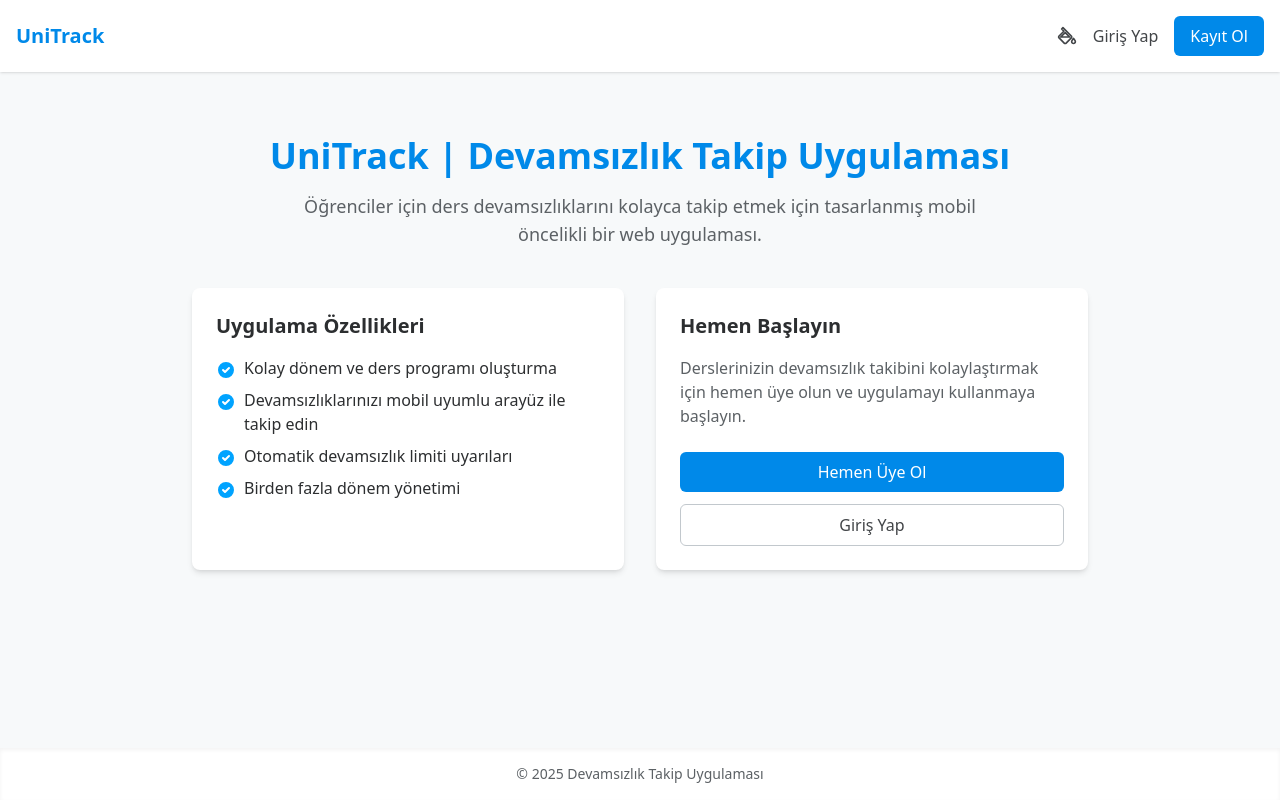
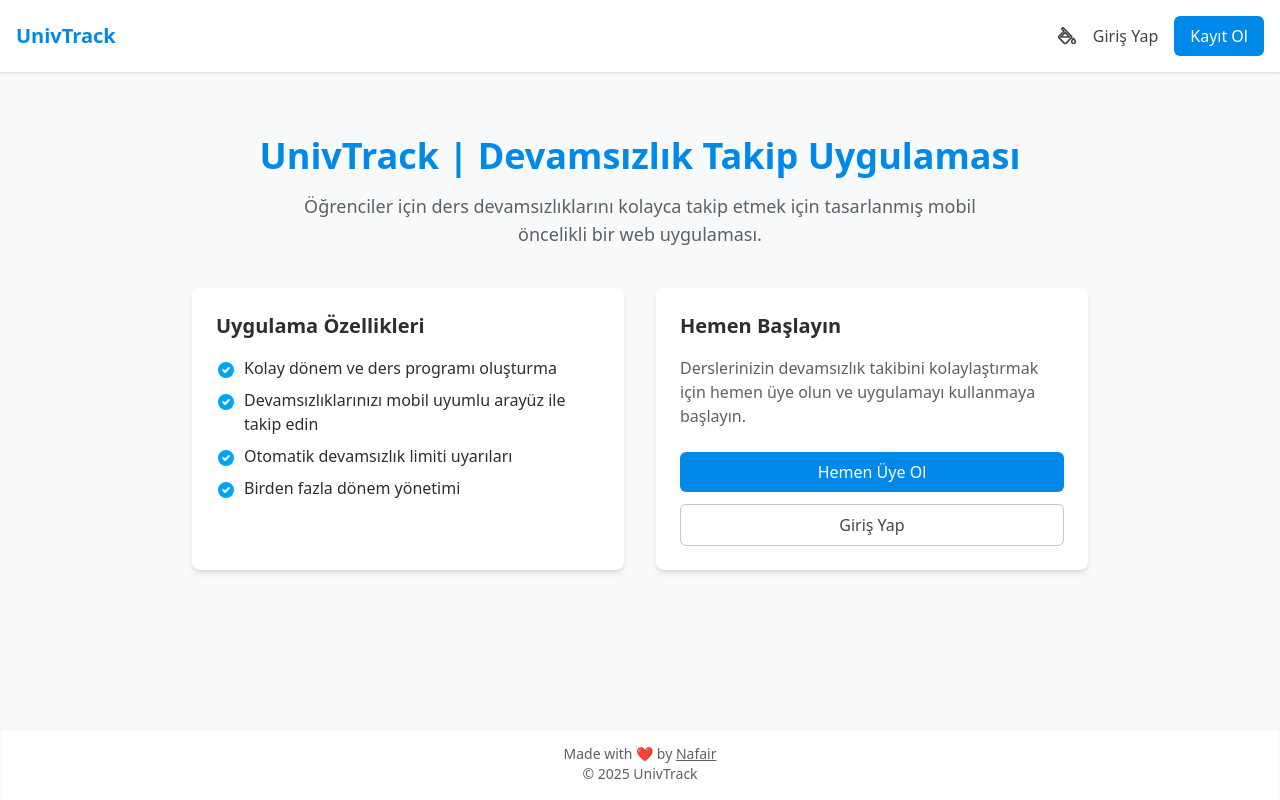
Before and after one commit to furkandlkdr/university-absent-tracker, a Nuxt app: page / in a window 1280 px wide. Built offline with nearby package versions, Linux system fonts and the light colour scheme; no server answers.

Commit message:
feat: update application name to 'UnivTrack' across the project for consistency

```diff
--- a/layouts/default.vue
+++ b/layouts/default.vue
@@ -3,7 +3,7 @@
     <header class="bg-surface-light dark:bg-surface-dark shadow">
       <nav class="container mx-auto px-4 py-4 flex items-center justify-between">
         <NuxtLink to="/" class="text-xl font-bold text-primary-600 dark:text-primary-400">
-          UniTrack
+          UnivTrack
         </NuxtLink>
 
         <!-- Navigasyon bağlantıları (oturum açmış kullanıcılar) -->
@@ -63,7 +63,8 @@
 
     <footer class="bg-surface-light dark:bg-surface-dark shadow-inner mt-auto">
       <div class="container mx-auto px-4 py-4 text-center text-gray-600 dark:text-gray-400 text-sm">
-        &copy; {{ new Date().getFullYear() }} Devamsızlık Takip Uygulaması
+      <p>Made with ❤️ by <a href="https://github.com/furkandlkdr" class="underline hover:text-primary-500 transition-colors">Nafair</a></p>
+      <p>&copy; {{ new Date().getFullYear() }} UnivTrack</p>
       </div>
     </footer>
   </div>
--- a/nuxt.config.ts
+++ b/nuxt.config.ts
@@ -16,7 +16,7 @@ export default defineNuxtConfig({
   },
   app: {
     head: {
-      title: "UniTrack | Üniversite Devamsızlık Takipçisi",
+      title: "UnivTrack | Üniversite Devamsızlık Takipçisi",
       meta: [
         { charset: "utf-8" },
         { name: "viewport", content: "width=device-width, initial-scale=1" },
--- a/pages/index.vue
+++ b/pages/index.vue
@@ -3,7 +3,7 @@
     <div class="w-full max-w-4xl">
       <div class="text-center mb-10">
         <h1 class="text-3xl md:text-4xl font-bold text-primary-600 dark:text-primary-400 mb-4">
-          UniTrack | Devamsızlık Takip Uygulaması
+          UnivTrack | Devamsızlık Takip Uygulaması
         </h1>
         <p class="text-lg text-gray-600 dark:text-gray-400 max-w-2xl mx-auto">
           Öğrenciler için ders devamsızlıklarını kolayca takip etmek için tasarlanmış mobil öncelikli bir web
```
Also changed, not shown: package.json (+7 -0 lines), 2 other files (tests, documents, lock files or other folders).
